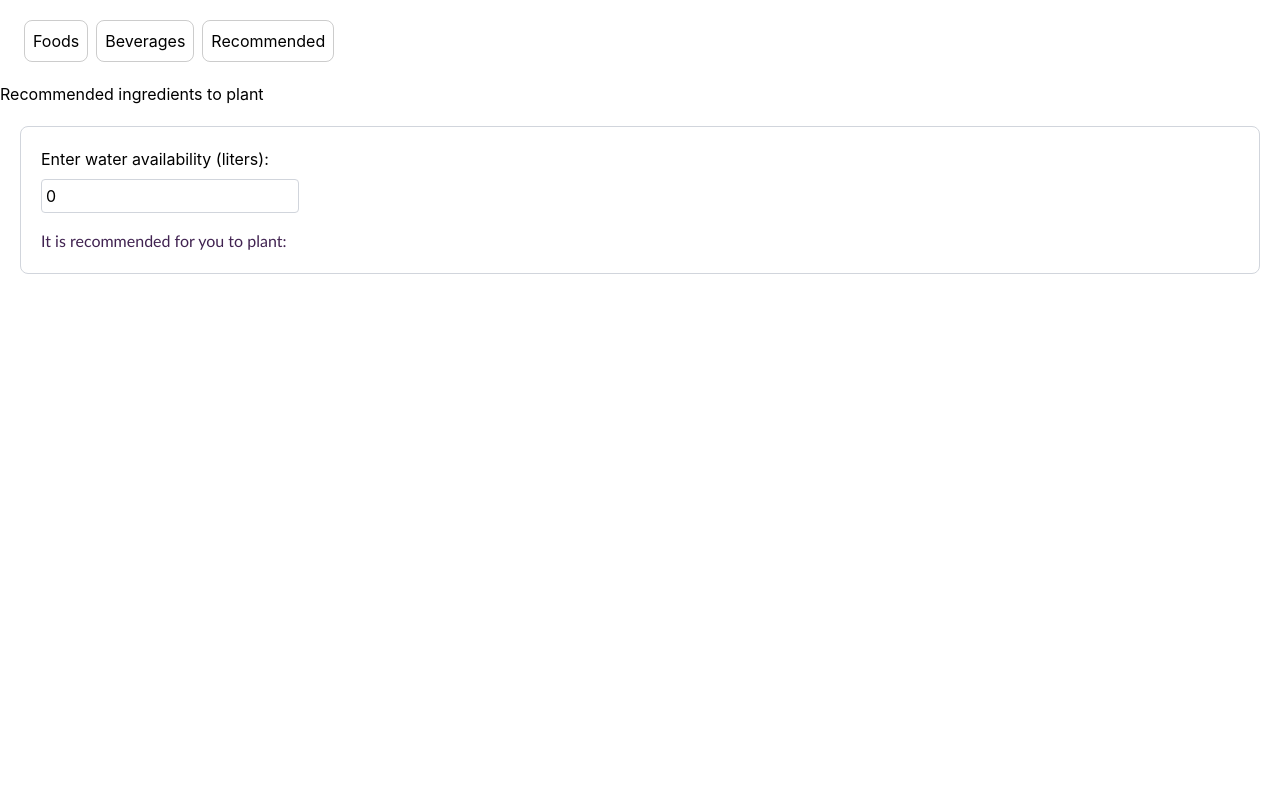
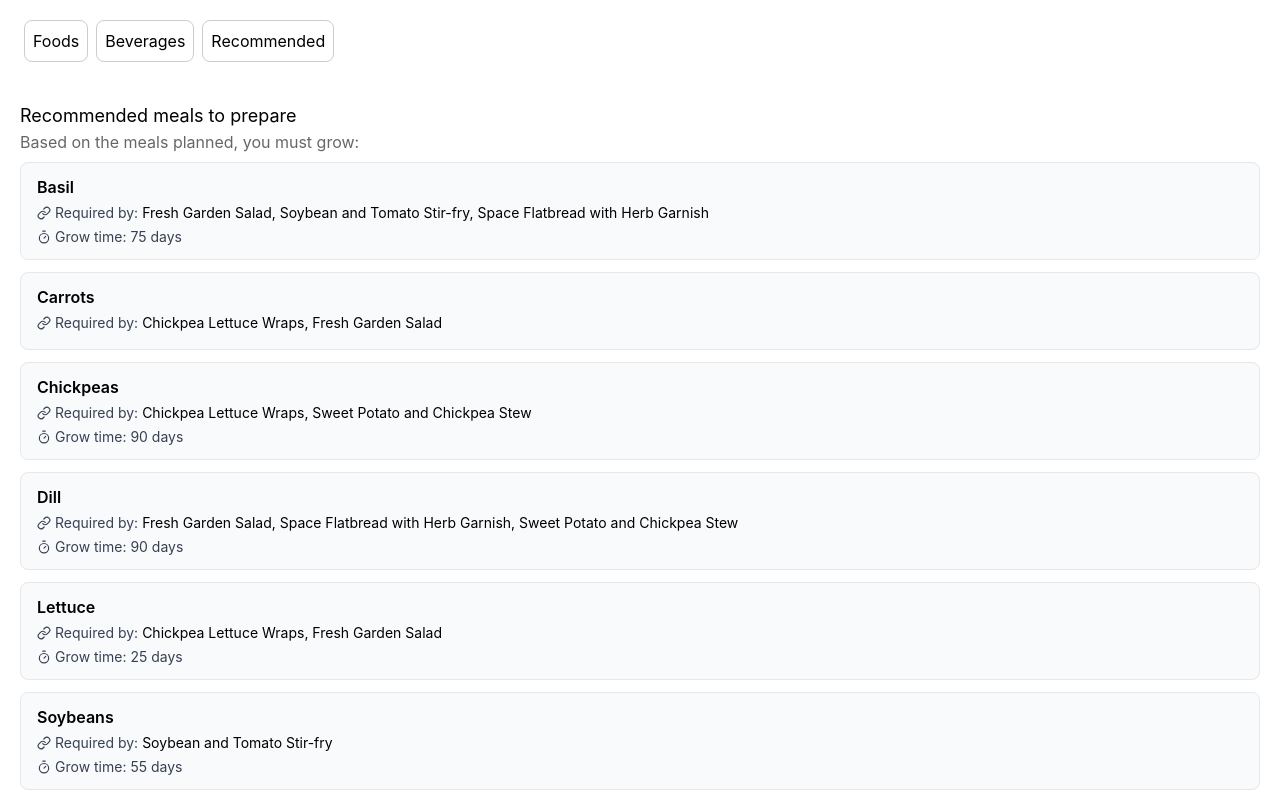
Before and after one commit to StrawberrySugars/Liftoff, a SvelteKit app: page /recommended in a window 1280 px wide. Shown: the top 800 px of the page. Built offline with nearby package versions, Linux system fonts and the light colour scheme.

Commit message:
Refactor ingredient and planting logic to use string IDs and enhance plant data structure

```diff
--- a/src/lib/index.ts
+++ b/src/lib/index.ts
@@ -1,7 +1,7 @@
 // place files you want to import through the `$lib` alias in this folder.
 
 export interface Ingredient {
-    id: number;
+    id: string;
     name: string;
 }
 
--- a/src/lib/ingredientStore.ts
+++ b/src/lib/ingredientStore.ts
@@ -1,16 +1,9 @@
 import type { Ingredient } from '$lib';
 import { writable } from 'svelte/store';
+import { plants } from './planting';
 
 const initialIngredients: Ingredient[] = [
-    { id: 1, name: 'Soybean' },
-    { id: 2, name: 'Lettuce (Green leaf)' },
-    { id: 3, name: 'Carrot' },
-    { id: 4, name: 'Sweet potato' },
-    { id: 5, name: 'Chickpea', },
-    { id: 6, name: 'Tomato', },
-    { id: 7, name: 'Wheat', },
-    { id: 8, name: 'Dill', },
-    { id: 9, name: 'Basil', }
+    plants
 ];
 
 function createIngredientStore() {
--- a/src/lib/planting.ts
+++ b/src/lib/planting.ts
@@ -1,30 +1,58 @@
-import type { Ingredient } from "$lib";
+import type { Ingredient } from '$lib';
 
-type PlantOption = Ingredient & {
+export type PlantOption = Ingredient & {
     waterRequirementMm: number;
+    timeToHarvestDays: number;
 };
 
 // Seasonal water requirement in millimeters of water.
 // These values are normalized from crop watering guidance and crop water-use references,
 // then matched against the amount of water available to the planting setup.
-const plants: PlantOption[] = [
-    { id: 1, name: 'Soybean', waterRequirementMm: 600 },
-    { id: 2, name: 'Lettuce (Green leaf)', waterRequirementMm: 250 },
-    { id: 3, name: 'Carrot', waterRequirementMm: 300 },
-    { id: 4, name: 'Sweet potato', waterRequirementMm: 450 },
-    { id: 5, name: 'Chickpea', waterRequirementMm: 350 },
-    { id: 6, name: 'Tomato', waterRequirementMm: 500 },
-    { id: 7, name: 'Wheat', waterRequirementMm: 550 },
-    { id: 8, name: 'Dill', waterRequirementMm: 200 },
-    { id: 9, name: 'Basil', waterRequirementMm: 220 }
+export const plants: PlantOption[] = [
+    { id: "soybean", name: 'Soybean', waterRequirementMm: 600, timeToHarvestDays: 55 },
+    { id: "lettuce", name: 'Lettuce (Green leaf)', waterRequirementMm: 250, timeToHarvestDays: 25 },
+    { id: "carrot", name: 'Carrot', waterRequirementMm: 300, timeToHarvestDays: 75 },
+    { id: "sweet-potato", name: 'Sweet potato', waterRequirementMm: 450, timeToHarvestDays: 130 },
+    { id: "chickpea", name: 'Chickpea', waterRequirementMm: 350, timeToHarvestDays: 90 },
+    { id: "tomato", name: 'Tomato', waterRequirementMm: 500, timeToHarvestDays: 70 },
+    { id: "wheat", name: 'Wheat', waterRequirementMm: 550, timeToHarvestDays: 229 },
+    { id: "dill", name: 'Dill', waterRequirementMm: 200, timeToHarvestDays: 90 },
+    { id: "basil", name: 'Basil', waterRequirementMm: 220, timeToHarvestDays: 75 }
 ];
 
-export function suggestPlants(availableWater: number): Ingredient[] {
+const plantAliases: Record<string, string> = {
+    soybean: 'Soybean',
+    soybeans: 'Soybean',
+    lettuce: 'Lettuce (Green leaf)',
+    carrot: 'Carrot',
+    'sweet potato': 'Sweet potato',
+    chickpea: 'Chickpea',
+    chickpeas: 'Chickpea',
+    tomato: 'Tomato',
+    wheat: 'Wheat',
+    'wheat (ground into flour)': 'Wheat',
+    dill: 'Dill',
+    basil: 'Basil'
+};
+
+function normalizePlantName(name: string) {
+    return name.toLowerCase().replace(/\s+/g, ' ').trim();
+}
+
+export function getPlantByName(name: string): PlantOption | undefined {
+    const normalizedName = normalizePlantName(name);
+    const plantName = plantAliases[normalizedName] ?? name;
+    return plants.find((plant) => plant.name === plantName);
+}
+
+export function suggestPlants(availableWater: number): PlantOption[] {
     return plants
         .filter((plant) => plant.waterRequirementMm <= availableWater)
         .sort((left, right) => left.waterRequirementMm - right.waterRequirementMm)
         .map((plant) => ({
             id: plant.id,
-            name: plant.name
+            name: plant.name,
+            waterRequirementMm: plant.waterRequirementMm,
+            timeToHarvestDays: plant.timeToHarvestDays
         }));
 }
--- a/src/routes/+page.svelte
+++ b/src/routes/+page.svelte
@@ -1,33 +1,14 @@
 <script lang="ts">
 	import { foods } from '$lib/foods';
-	import { ingredients } from '$lib/ingredientStore';
 	import { MinusIcon, PlusIcon } from '@lucide/svelte';
 	import Popup from '../components/Popup.svelte';
+	import { plants } from '$lib/planting';
 
 	let shown = $state(false);
 	let mealName = $state('');
 	let selectedIngredients = $state<number[]>([]);
 
-	function addMeal() {
-		const selectedIngredientNames = $ingredients
-			.filter((ingredient) => selectedIngredients.includes(ingredient.id))
-			.map((ingredient) => ingredient.name);
-
-		if (!mealName.trim() || selectedIngredientNames.length === 0) {
-			return;
-		}
-
-		foods.addFood({
-			name: mealName.trim(),
-			nutrients: selectedIngredientNames,
-			requiredPlants: selectedIngredientNames,
-			amount: 1
-		});
-
-		mealName = '';
-		selectedIngredients = [];
-		shown = false;
-	}
+	function addMeal() {}
 </script>
 
 {#if shown}
@@ -44,7 +25,7 @@
 				</div>
 
 				<div class="grid max-h-72 grid-cols-1 gap-3 overflow-y-auto pr-1 sm:grid-cols-2">
-					{#each $ingredients as ingredient (ingredient.id)}
+					{#each plants as ingredient (ingredient.id)}
 						<label
 							class="flex cursor-pointer items-center gap-3 rounded-lg border border-gray-200 bg-white p-3 shadow-sm transition hover:border-blue-400 hover:bg-blue-50"
 						>
@@ -100,7 +81,7 @@
 					<div>
 						{food.name}
 					</div>
-					<div>{food.requiredPlants.join(', ')}</div>
+					<div class="text-black/60">{food.requiredPlants.join(', ')}</div>
 				</div>
 				<div class="ml-auto flex items-center gap-3">
 					<button
--- a/src/routes/recommended/+page.svelte
+++ b/src/routes/recommended/+page.svelte
@@ -1,5 +1,56 @@
-<script>
-	import RecommendedMeals from '../../components/RecommendedMeals.svelte';
+<script lang="ts">
+	import { foods } from '$lib/foods';
+	import { getPlantByName } from '$lib/planting';
+	import { Link, Timer } from '@lucide/svelte';
+
+	let allPlants = $derived([...new Set($foods.flatMap((item) => item.requiredPlants))].sort());
+
+	function mealsForPlant(plant: string) {
+		return $foods
+			.filter((food) => food.requiredPlants.includes(plant))
+			.map((food) => food.name)
+			.sort();
+	}
+
+	function growTimeForPlant(plant: string) {
+		return getPlantByName(plant)?.timeToHarvestDays;
+	}
 </script>
 
-<RecommendedMeals />
+<div
+	class=" flex flex-col gap-4 rounded-lg
+    p-5"
+>
+	<div>
+		<h2 class="text-lg">Recommended meals to prepare</h2>
+		<p class="text-black/60">Based on the meals planned, you must grow:</p>
+		<ul class="mt-2 space-y-3">
+			{#each allPlants as plant (plant)}
+				<li
+					class="flex list-none items-start gap-3 rounded-lg border border-gray-200 bg-gray-50 px-4 py-3"
+				>
+					<!-- <div class="mt-1 h-2 w-2 shrink-0 rounded-full bg-gray-400"></div> -->
+					<div class="min-w-0 flex-1">
+						<div class="flex flex-wrap items-center gap-2">
+							<div class="font-semibold">{plant}</div>
+						</div>
+						<div class="mt-1 flex items-center gap-1 text-sm text-gray-700">
+							<Link size={14} />
+							<span class="truncate">Required by: </span><span class="text-black"
+								>{mealsForPlant(plant).join(', ')}</span
+							>
+						</div>
+						<div class="mt-1 flex items-center gap-1 text-sm text-gray-700">
+							{#if growTimeForPlant(plant)}
+								<Timer size={14} />
+								<span>
+									Grow time: {growTimeForPlant(plant)} days
+								</span>
+							{/if}
+						</div>
+					</div>
+				</li>
+			{/each}
+		</ul>
+	</div>
+</div>
```
